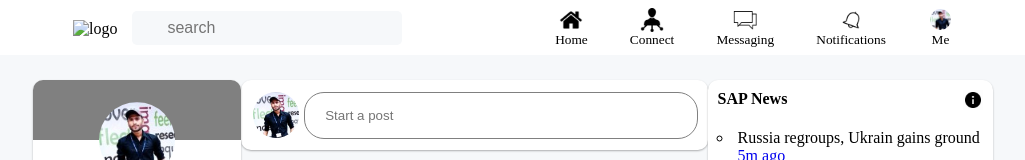
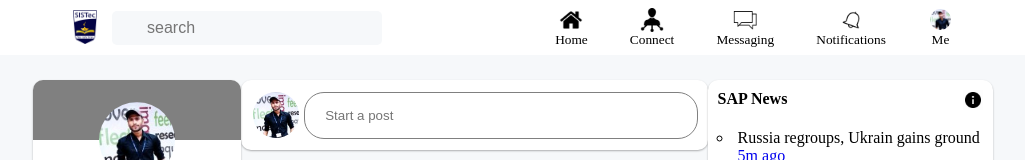
Before and after one commit to Ankitchouhan9993/AMS-MAJOR-, a plain HTML site: page ams/alumni_dash/html/index.htm in a window 1280 px wide. Shown: the top 160 px of the page, without its empty margins (127-1152 px from the left). Drawn offline with Linux system fonts and the light colour scheme.

Commit message:
Update index.htm

```diff
--- a/ams/alumni_dash/html/index.htm
+++ b/ams/alumni_dash/html/index.htm
@@ -13,7 +13,7 @@
     <nav>
         <div class="container1">
             <div class="logo">
-                <img src="../images/logo.png" alt="logo" srcset="">
+                <img src="../../images/logo.png" alt="logo" srcset="">
             </div>
             <div class="search-bar">
                 <input type="text" name="search" id="search" placeholder="search">
```
